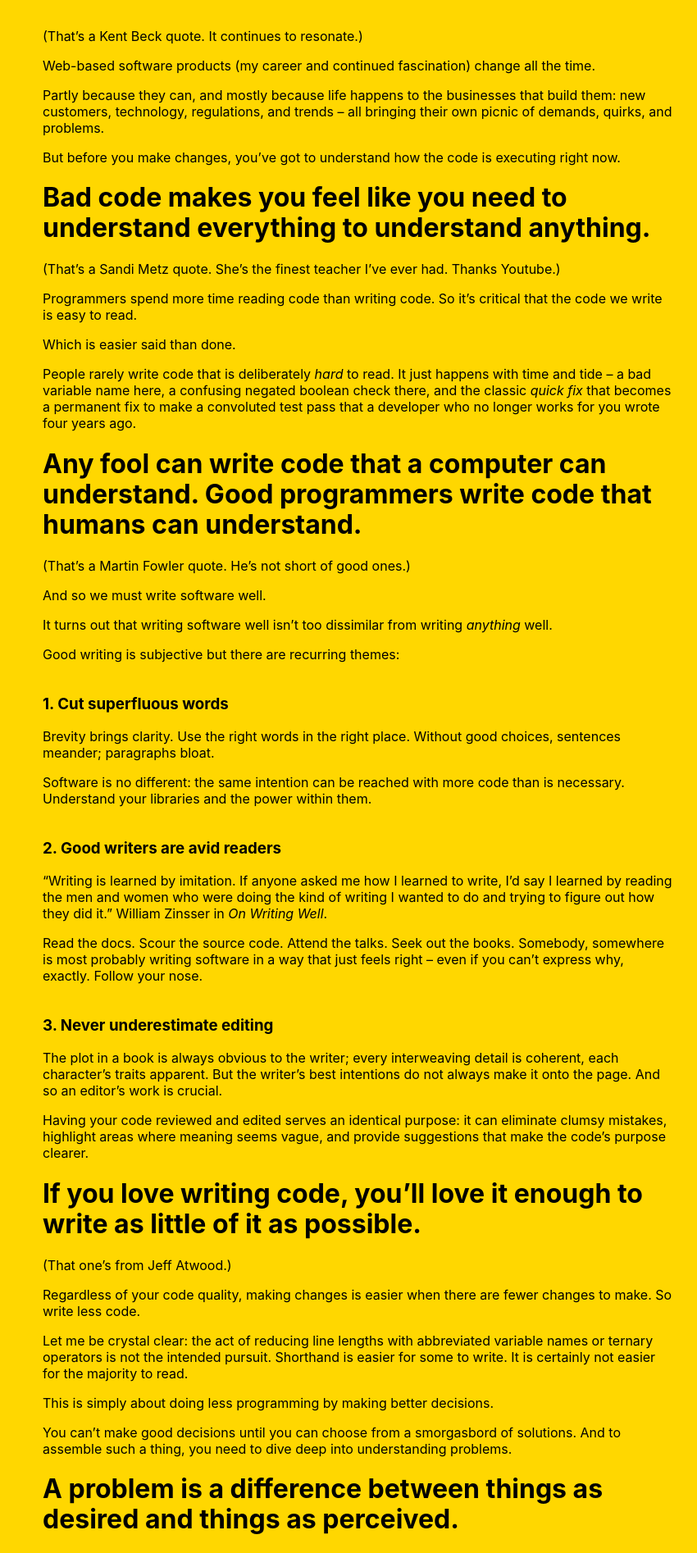
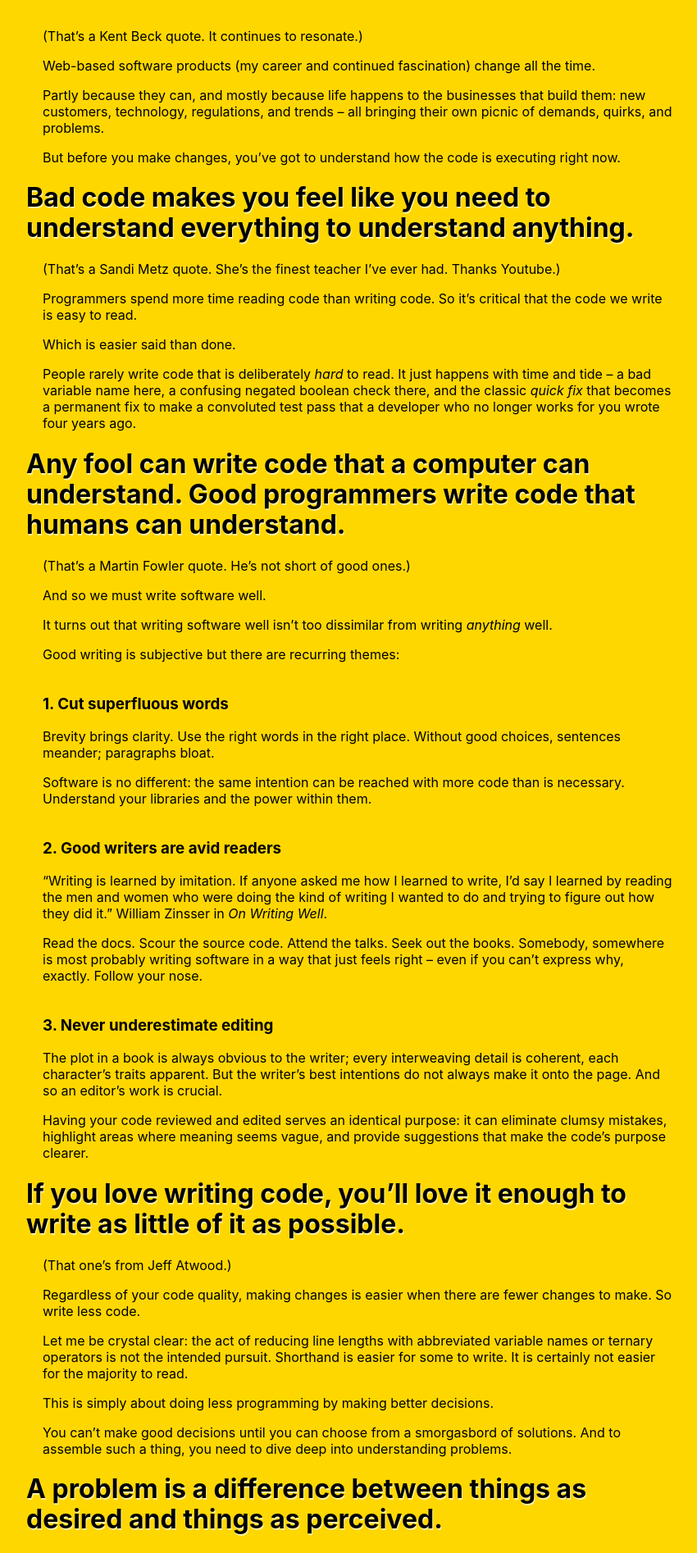
Before and after one commit to christhesoul/christhesoul.github.io, a Jekyll site: the page built from index.md, in a window 1280 px wide. Shown: the part 450-2344 px from the top of the page at 82% size, without its empty margins (76-926 px from the left). Built offline with Jekyll 4.4.1, drawn with Linux system fonts in a browser that asks for light colours; nearby versions of some CDN libraries.

Commit message:
add a touch of highlighting to sub heads

```diff
--- a/assets/css/custom.css
+++ b/assets/css/custom.css
@@ -11,6 +11,15 @@
                2px 3px 0 #fff;
 }
 
+.shadowish {
+  text-shadow: 1px 2px 0 #ffffffaa;
+}
+
+@media screen and (min-width: 60em) {
+  .ml--20-l {
+    margin-left: -20px;
+  }
+}
 
 p {
   line-height: 20px;
--- a/index.md
+++ b/index.md
@@ -13,6 +13,7 @@ Partly because they can, and mostly because life happens to the businesses that
 But before you make changes, you've got to understand how the code is executing right now.
 
 # Bad code makes you feel like you need to understand everything to understand anything.
+{: .shadowish.ml--20-l}
 
 (That's a Sandi Metz quote. She's the finest teacher I've ever had. Thanks Youtube.)
 
@@ -23,6 +24,7 @@ Which is easier said than done.
 People rarely write code that is deliberately _hard_ to read. It just happens with time and tide – a bad variable name here, a confusing negated boolean check there, and the classic _quick fix_ that becomes a permanent fix to make a convoluted test pass that a developer who no longer works for you wrote four years ago.
 
 # Any fool can write code that a computer can understand. Good programmers write code that humans can understand.
+{: .shadowish.ml--20-l}
 
 (That's a Martin Fowler quote. He's not short of good ones.)
 
@@ -51,6 +53,7 @@ The plot in a book is always obvious to the writer; every interweaving detail is
 Having your code reviewed and edited serves an identical purpose: it can eliminate clumsy mistakes, highlight areas where meaning seems vague, and provide suggestions that make the code's purpose clearer.
 
 # If you love writing code, you'll love it enough to write as little of it as possible.
+{: .shadowish.ml--20-l}
 
 (That one's from Jeff Atwood.)
 
@@ -63,6 +66,7 @@ This is simply about doing less programming by making better decisions.
 You can't make good decisions until you can choose from a smorgasbord of solutions. And to assemble such a thing, you need to dive deep into understanding problems.
 
 # A problem is a difference between things as desired and things as perceived.
+{: .shadowish.ml--20-l}
 
 (That's from _Are Your Lights On?_ by Donald C. Gause and Gerald M. Weinberg.)
 
@@ -77,6 +81,7 @@ If you can't write three possible solutions to any problem down, you probably ha
 Relentlessly ask yourself _what is actually the problem_ and _whose problem is it_?
 
 # Stop treating your ideas so preciously. Make them real. Get in the dirt and work.
+{: .shadowish.ml--20-l}
 
 (Love him or hate him, Gary Vaynerchuk speaks plenty of truth.)
 
@@ -91,6 +96,7 @@ So get moving. Write a test. Share a document. Sketch an interface. Copy and pas
 _Make_ a start.
 
 # No one in the brief history of computing has ever written a piece of perfect software. It's unlikely that you'll be the first.
+{: .shadowish.ml--20-l}
 
 (That one's from Andy Hunt, author of _The Pragmatic Programmer_.)
 
@@ -103,6 +109,7 @@ I nearly cried reading that section of the book. For the first time somebody had
 Look after yourself. Accept you will fail. Celebrate your victories.
 
 # Dancing joyfully with the machine, just for the pleasure of the movements, is the love of my work. Utility is a distant second.
+{: .shadowish.ml--20-l}
 
 (That's DHH. Creator of Ruby on Rails.)
 
```
